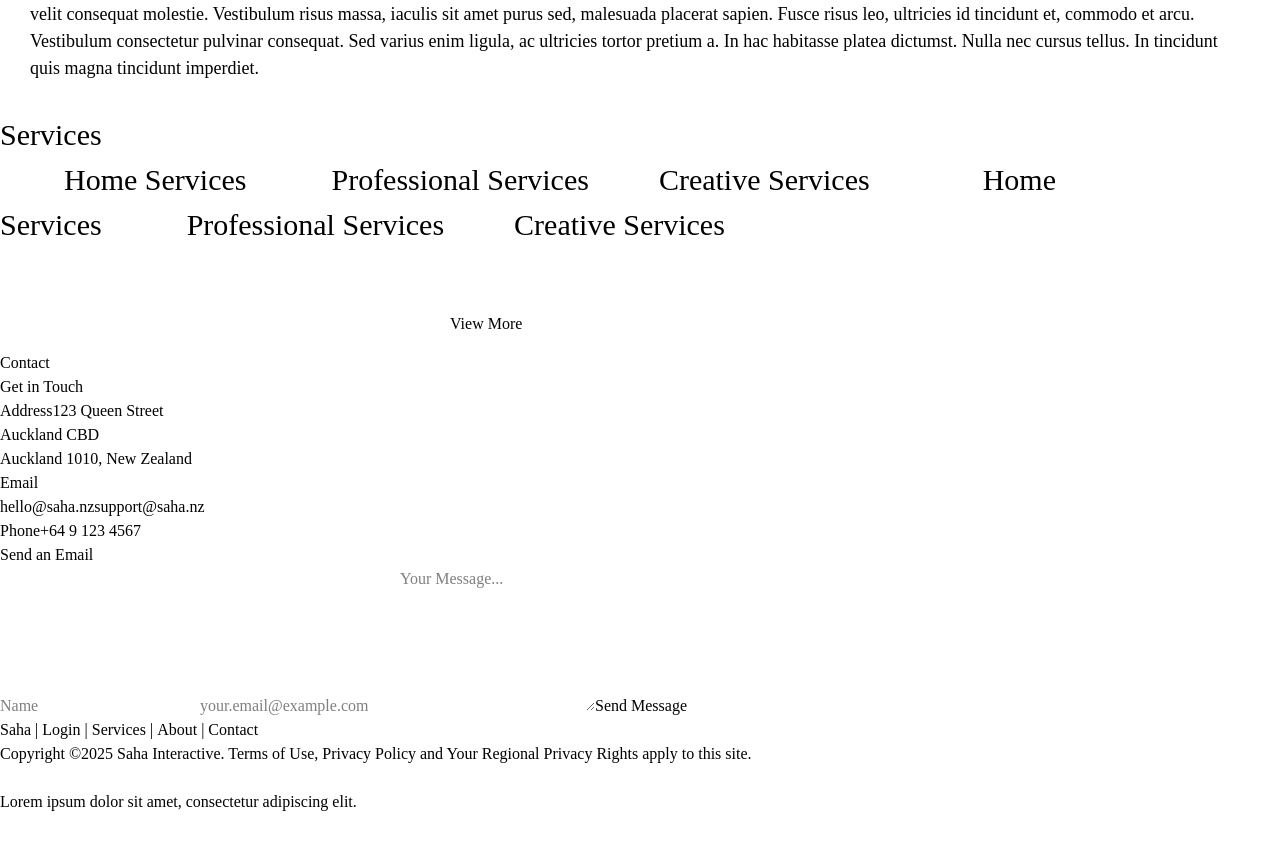
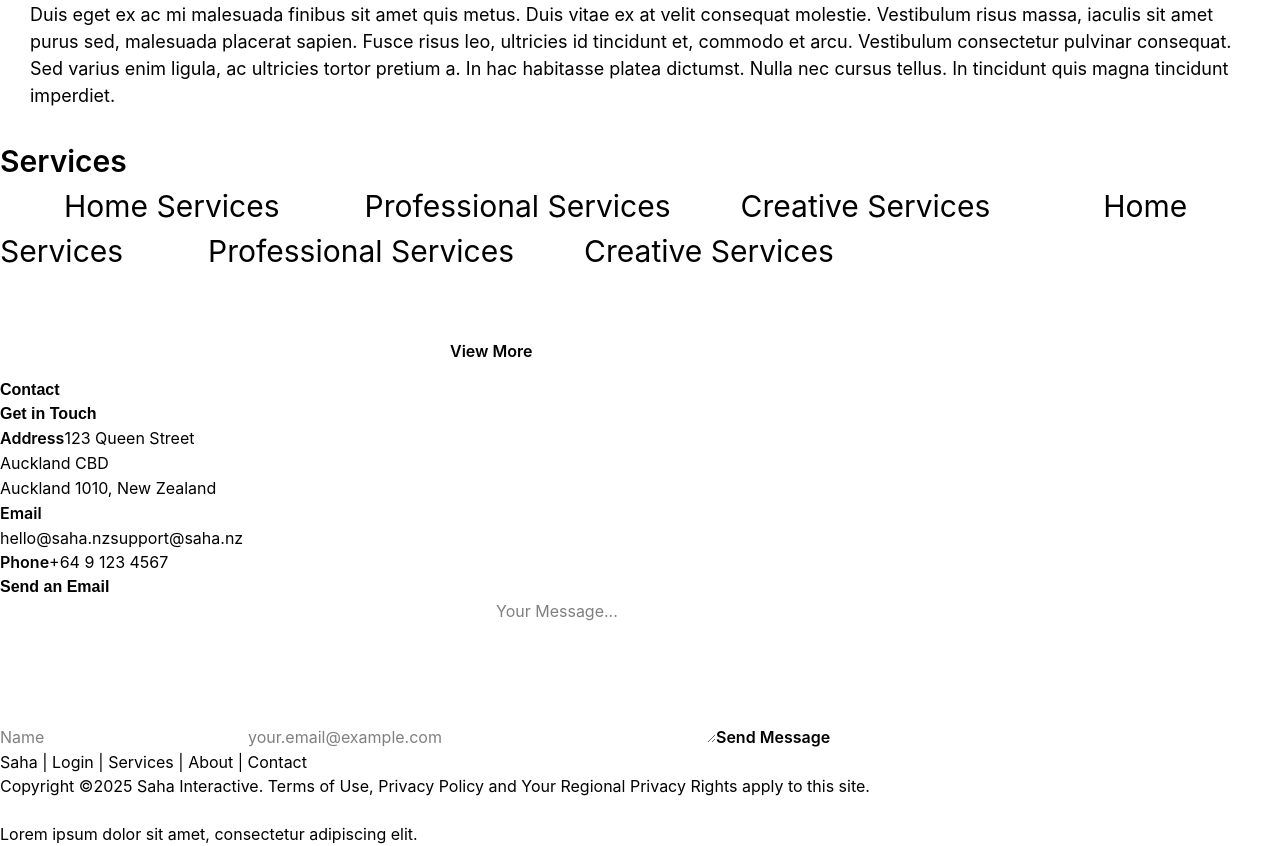
Before and after one commit to dxv5648/Saha, a React (Vite) app in the folder saha-project/: page / in a window 1280 px wide. Shown: the part 668-1514 px from the top of the page. Before the commit the page ends 1482 px from the top, so only its background shows below. Built offline with nearby package versions, Linux system fonts and the light colour scheme.

Commit message:
Updated fonts

```diff
--- a/saha-project/src/home-page/about.jsx
+++ b/saha-project/src/home-page/about.jsx
@@ -7,7 +7,7 @@ export default function about() {
           style={{ padding: "clamp(25px, 3vw, 30px)" }}
         >
           <span
-            className="text-white font-bold mb-8.75 text-center w-full"
+            className="text-white inter-semi-bold mb-8.75 text-center w-full"
             style={{
               fontSize: "clamp(1.5rem, 4vw, 1.875rem)",
               marginTop: "clamp(30px, 4vw, 52px)",
@@ -16,7 +16,7 @@ export default function about() {
             {"About saha."}
           </span>
           <span
-            className="text-[#F3F3F3] w-full mb-8.75"
+            className="text-[#F3F3F3] inter-regular w-full mb-8.75"
             style={{ fontSize: "clamp(0.875rem, 2vw, 1.125rem)" }}
           >
             {
--- a/saha-project/src/home-page/contact.jsx
+++ b/saha-project/src/home-page/contact.jsx
@@ -21,19 +21,23 @@ export default function Contact() {
 
   return (
     <div className="flex flex-col items-center gap-12 p-8 min-h-screen">
-      <h1 className="text-white text-4xl font-bold">Contact</h1>
+      <h1 className="text-white text-4xl poppins-bold">Contact</h1>
 
       <div className="flex flex-wrap items-start justify-center gap-8 max-w-6xl w-full">
         {/* Contact Information */}
-        <div className="flex flex-col items-center bg-[#0F0F0FB5] backdrop-blur-sm w-full max-w-[531px] px-8 py-14 rounded-3xl">
-          <h2 className="text-white text-3xl font-bold mb-14">Get in Touch</h2>
+        <div className="flex flex-col items-center bg-[#0F0F0FB5] backdrop-blur-sm w-full max-w-132.75 px-8 py-14 rounded-3xl">
+          <h2 className="text-white text-3xl poppins-bold mb-14">
+            Get in Touch
+          </h2>
 
           <div className="flex flex-col items-start w-full gap-8">
             {/* Address */}
             <div className="flex items-start gap-4">
               <div className="flex flex-col gap-3">
-                <span className="text-white text-lg font-bold">Address</span>
-                <span className="text-gray-300 text-base leading-relaxed">
+                <span className="text-white text-lg inter-semi-bold">
+                  Address
+                </span>
+                <span className="text-gray-300 inter-regular leading-relaxed">
                   123 Queen Street
                   <br />
                   Auckland CBD
@@ -46,8 +50,10 @@ export default function Contact() {
             {/* Email */}
             <div className="flex items-start gap-4">
               <div className="flex flex-col gap-3">
-                <span className="text-white text-lg font-bold">Email</span>
-                <div className="text-gray-300 text-base">
+                <span className="text-white text-lg inter-semi-bold">
+                  Email
+                </span>
+                <div className="text-gray-300 inter-regular">
                   <a
                     href="mailto:hello@saha.nz"
                     className="hover:text-white transition-colors block"
@@ -67,10 +73,12 @@ export default function Contact() {
             {/* Phone */}
             <div className="flex items-start gap-4">
               <div className="flex flex-col gap-3">
-                <span className="text-white text-lg font-bold">Phone</span>
+                <span className="text-white text-lg inter-semi-bold">
+                  Phone
+                </span>
                 <a
                   href="tel:+6491234567"
-                  className="text-gray-300 text-base hover:text-white transition-colors"
+                  className="text-gray-300 inter-regular hover:text-white transition-colors"
                 >
                   +64 9 123 4567
                 </a>
@@ -80,8 +88,10 @@ export default function Contact() {
         </div>
 
         {/* Contact Form */}
-        <div className="flex flex-col items-center bg-[#0F0F0FB5] backdrop-blur-sm w-full max-w-[531px] p-8 rounded-3xl">
-          <h2 className="text-white text-3xl font-bold mb-12">Send an Email</h2>
+        <div className="flex flex-col items-center bg-[#0F0F0FB5] backdrop-blur-sm w-full max-w-132.75 p-8 rounded-3xl">
+          <h2 className="text-white text-3xl poppins-bold mb-12">
+            Send an Email
+          </h2>
 
           <div className="flex flex-col w-full gap-6">
             <input
@@ -89,7 +99,7 @@ export default function Contact() {
               placeholder="Name"
               value={name}
               onChange={(e) => setName(e.target.value)}
-              className="w-full text-white placeholder:text-gray-400 bg-[#0f0f0f] text-lg py-4 px-4 rounded-xl border border-gray-600 focus:border-white focus:outline-none transition-colors"
+              className="w-full inter-regular text-white placeholder:text-gray-400 bg-[#0f0f0f] text-lg py-4 px-4 rounded-xl border border-gray-600 focus:border-white focus:outline-none transition-colors"
             />
 
             <input
@@ -97,7 +107,7 @@ export default function Contact() {
               placeholder="your.email@example.com"
               value={email}
               onChange={(e) => setEmail(e.target.value)}
-              className="w-full text-white placeholder:text-gray-400 bg-[#0F0F0F] text-lg py-4 px-4 rounded-xl border border-gray-600 focus:border-white focus:outline-none transition-colors"
+              className="w-full inter-regular text-white placeholder:text-gray-400 bg-[#0F0F0F] text-lg py-4 px-4 rounded-xl border border-gray-600 focus:border-white focus:outline-none transition-colors"
             />
 
             <textarea
@@ -105,12 +115,12 @@ export default function Contact() {
               value={message}
               onChange={(e) => setMessage(e.target.value)}
               rows={6}
-              className="w-full text-white placeholder:text-gray-400 bg-[#0F0F0F] text-lg py-4 px-4 rounded-xl border border-gray-600 focus:border-white focus:outline-none resize-none transition-colors"
+              className="w-full inter-regular text-white placeholder:text-gray-400 bg-[#0F0F0F] text-lg py-4 px-4 rounded-xl border border-gray-600 focus:border-white focus:outline-none resize-none transition-colors"
             />
 
             <button
               onClick={handleSubmit}
-              className="w-full bg-white hover:bg-gray-100 text-black text-xl font-semibold py-4 rounded-xl transition-colors active:scale-95 transform"
+              className="w-full inter-semi-bold bg-white hover:bg-gray-100 text-black text-xl font-semibold py-4 rounded-xl transition-colors active:scale-95 transform"
             >
               Send Message
             </button>
--- a/saha-project/src/home-page/footer.jsx
+++ b/saha-project/src/home-page/footer.jsx
@@ -15,7 +15,7 @@ export default function Footer() {
   };
 
   return (
-    <div className="bg-[#0F0F0F] text-[#BABABA] text-sm py-8 px-8 text-center mt-auto">
+    <div className="bg-[#0F0F0F] text-[#BABABA] inter-regular text-sm py-8 px-8 text-center mt-auto">
       <Link to="/" className="hover:text-white">
         Saha
       </Link>{" "}
--- a/saha-project/src/home-page/header.jsx
+++ b/saha-project/src/home-page/header.jsx
@@ -21,7 +21,7 @@ export default function Header() {
   };
 
   return (
-    <div className="bg-[#0F0F0F#0F0F0F] text-white w-full py-4 font-inter">
+    <div className="bg-[#0F0F0F#0F0F0F] text-white w-full py-4 inter-regular">
       <div className="mx-[10%] flex justify-evenly items-center">
         <button
           onClick={() => handleScrollTo("about")}
@@ -34,7 +34,7 @@ export default function Header() {
           <button>Services</button>
         </Link>
         <Link to="/">
-          <button className="text-4xl font-bold mx-[20%]">saha.</button>
+          <button className="text-4xl inter-semi-bold mx-[20%]">saha.</button>
         </Link>
         <button
           onClick={() => handleScrollTo("contact")}
--- a/saha-project/src/home-page/service-overview.jsx
+++ b/saha-project/src/home-page/service-overview.jsx
@@ -4,7 +4,7 @@ export default function ServiceOverview() {
   return (
     <div className="flex flex-col items-center mb-[132px] w-full px-[10vw]">
       <span
-        className="text-white font-bold mt-36 mb-18"
+        className="text-white inter-semi-bold mt-36 mb-18"
         style={{ fontSize: "clamp(1.5rem, 4vw, 1.875rem)" }}
       >
         {"Services"}
@@ -25,7 +25,7 @@ export default function ServiceOverview() {
           }}
         >
           <span
-            className="text-white whitespace-nowrap overflow-hidden text-ellipsis w-full text-center"
+            className="text-white whitespace-nowrap inter-regular text-center"
             style={{ fontSize: "clamp(0.875rem, 2.5vw, 1.875rem)" }}
           >
             {"Home Services"}
@@ -40,7 +40,7 @@ export default function ServiceOverview() {
           }}
         >
           <span
-            className="text-white whitespace-nowrap overflow-hidden text-ellipsis w-full text-center"
+            className="text-white whitespace-nowrap inter-regular text-center"
             style={{ fontSize: "clamp(0.875rem, 2.5vw, 1.875rem)" }}
           >
             {"Professional Services"}
@@ -55,7 +55,7 @@ export default function ServiceOverview() {
           }}
         >
           <span
-            className="text-white whitespace-nowrap"
+            className="text-white whitespace-nowrap inter-regular text-center"
             style={{ fontSize: "clamp(1.25rem, 3vw, 1.875rem)" }}
           >
             {"Creative Services"}
@@ -71,7 +71,7 @@ export default function ServiceOverview() {
           }}
         >
           <span
-            className="text-white"
+            className="text-white whitespace-nowrap inter-regular text-center"
             style={{ fontSize: "clamp(1.25rem, 3vw, 1.875rem)" }}
           >
             {"Home Services"}
@@ -86,7 +86,7 @@ export default function ServiceOverview() {
           }}
         >
           <span
-            className="text-white"
+            className="text-white whitespace-nowrap inter-regular text-center"
             style={{ fontSize: "clamp(1.25rem, 3vw, 1.875rem)" }}
           >
             {"Professional Services"}
@@ -101,7 +101,7 @@ export default function ServiceOverview() {
           }}
         >
           <span
-            className="text-white whitespace-nowrap overflow-hidden text-ellipsis w-full text-center"
+            className="text-white whitespace-nowrap inter-regular text-center"
             style={{ fontSize: "clamp(0.875rem, 2.5vw, 1.875rem)" }}
           >
             {"Creative Services"}
@@ -112,7 +112,7 @@ export default function ServiceOverview() {
       <Link to="/Service">
         <button
           className="bg-[white] text-black
-           font-semibold rounded-[15px] hover:bg-[#d8d8d8] hover:text-[#1a1a1a] transition-colors"
+           inter-semi-bold rounded-[15px] hover:bg-[#d8d8d8] hover:text-[#1a1a1a] transition-colors"
           style={{
             fontSize: "clamp(0.875rem, 2vw, 1rem)",
             padding: "clamp(10px, 1.5vw, 15px) clamp(450px, 4vw, 50px)",
--- a/saha-project/src/index.css
+++ b/saha-project/src/index.css
@@ -1,7 +1,21 @@
-@import url("https://fonts.googleapis.com/css2?family=Inter:ital,opsz,wght@0,14..32,100..900;1,14..32,100..900&display=swap");
-
 @import "tailwindcss";
 
-@theme {
-  --font-sans: "Inter", ui-sans-serif, system-ui, sans-serif;
+.poppins-bold {
+  font-family: "Poppins", sans-serif;
+  font-weight: 700;
+  font-style: normal;
 }
+
+.inter-regular {
+  font-family: "Inter", sans-serif;
+  font-optical-sizing: auto;
+  font-weight: 400;
+  font-style: normal;
+}
+
+.inter-semi-bold {
+  font-family: "Inter", sans-serif;
+  font-optical-sizing: auto;
+  font-weight: 600;
+  font-style: normal;
+}
```
Also changed, not shown: saha-project/src/home-page/ai-search.jsx (+6 -6 lines).
